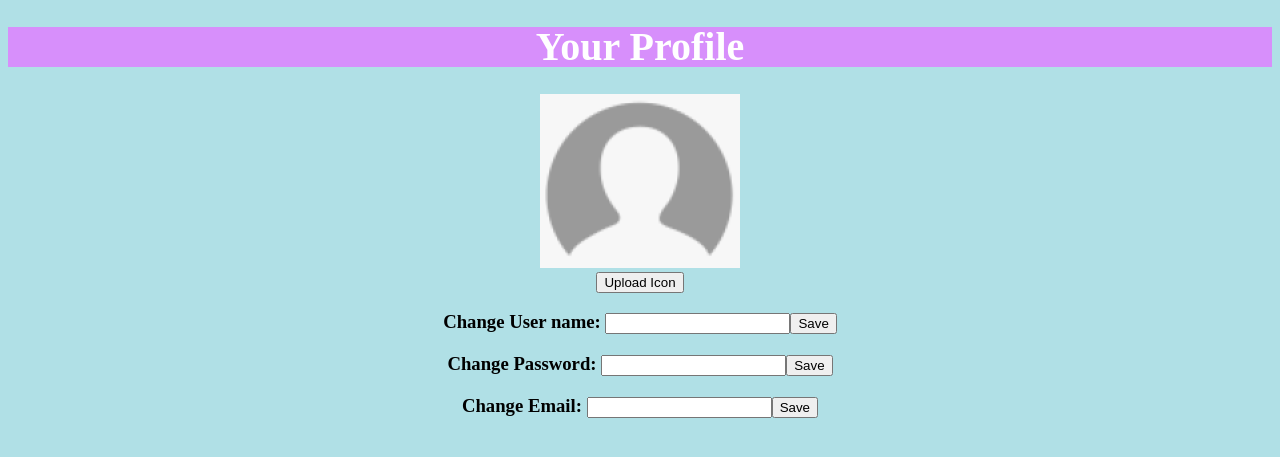
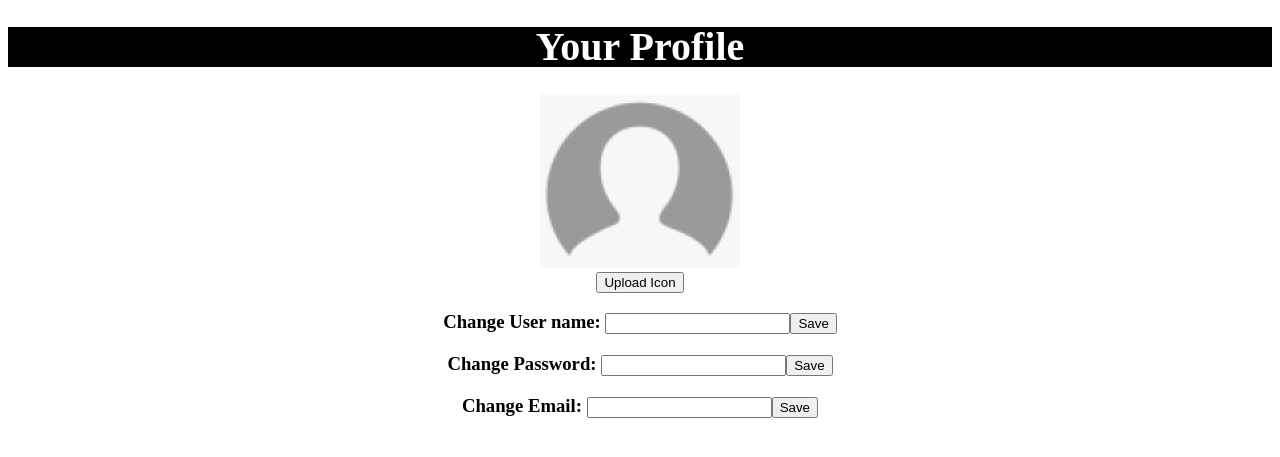
Before and after one commit to EnmaYuki/Lost-Found, a PHP site: the page made by User Page.php in a window 1280 px wide. Shown: the top 457 px of the page. Run offline with PHP 8.4, Linux system fonts and the light colour scheme.

Commit message:
Update User Page.css

```diff
--- a/User Page.css
+++ b/User Page.css
@@ -1,5 +1,5 @@
 body{
-    background-color:powderblue;
+    background-color:rgb(255, 255, 255);
 }
 
 header{
@@ -7,7 +7,7 @@ header{
     color: rgb(255, 255, 255);
     text-align:center;
     line-height:40px;
-    background-color:rgb(215, 143, 251);
+    background-color:rgb(0, 0, 0);
     user-select:none;
 }
 
```
